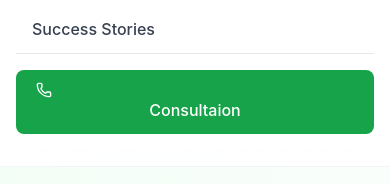
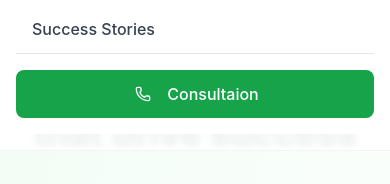
Before and after one commit to kushvardhan/jankiinfotech, a Next.js app: page / in a window 390 px wide. Both pictures are taken after a click on the button 350 px from the left and 48 px from the top of the page. Shown: the part 308-492 px from the top of the page. Built offline with nearby package versions, Linux system fonts and the light colour scheme; no server answers.

Commit message:
icons position setup

```diff
--- a/src/components/Navbar.tsx
+++ b/src/components/Navbar.tsx
@@ -195,7 +195,7 @@ export function Navbar() {
               <div className="pt-4 border-t border-gray-200">
                 <Link
                   href="/schedule-consultation"
-                  className="bg-green-600 hover:bg-green-700 text-white px-4 py-3 rounded-lg transition-colors block text-center font-medium"
+                  className="bg-green-600 hover:bg-green-700 text-white text-center flex items-center justify-center gap-4 px-4 py-3 rounded-lg transition-colors block text-center font-medium"
                   onClick={() => setIsOpen(false)}
                 >
                   <Phone className="ml-1 h-4 w-4" />
```
